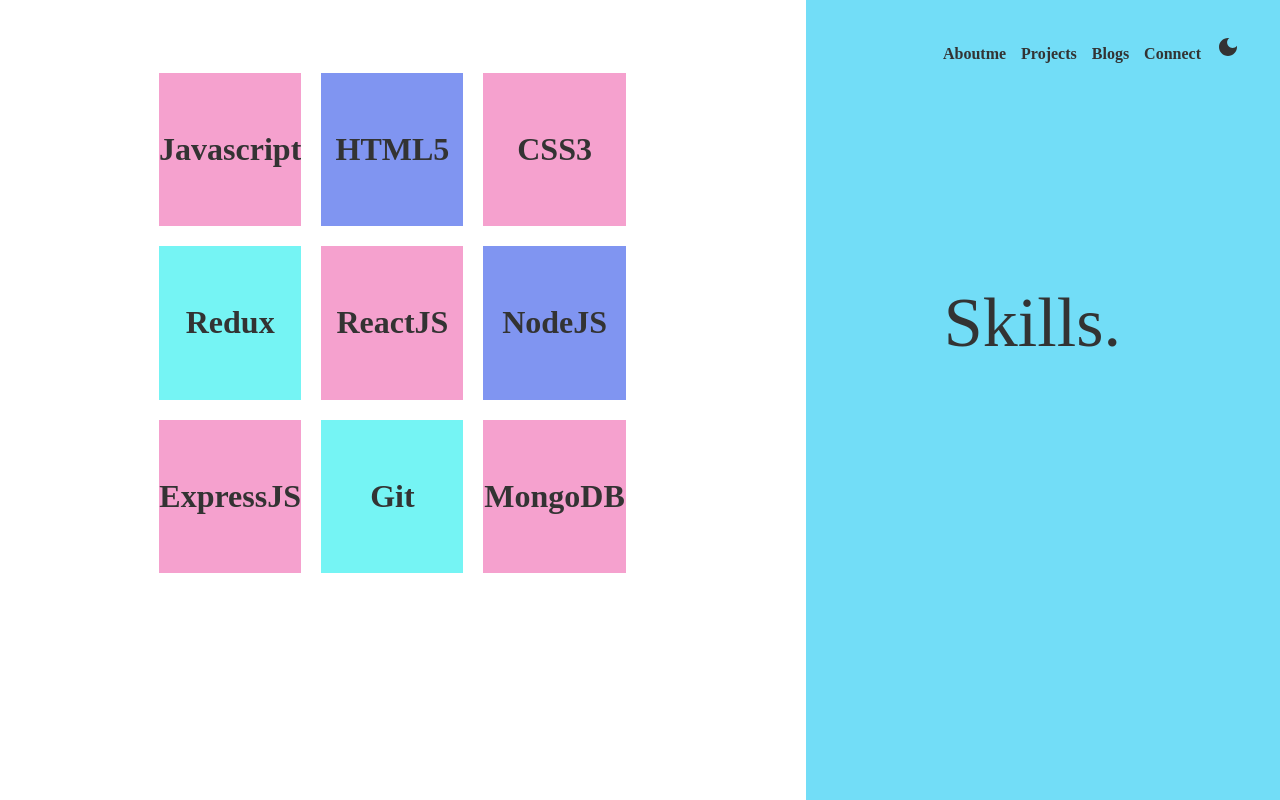
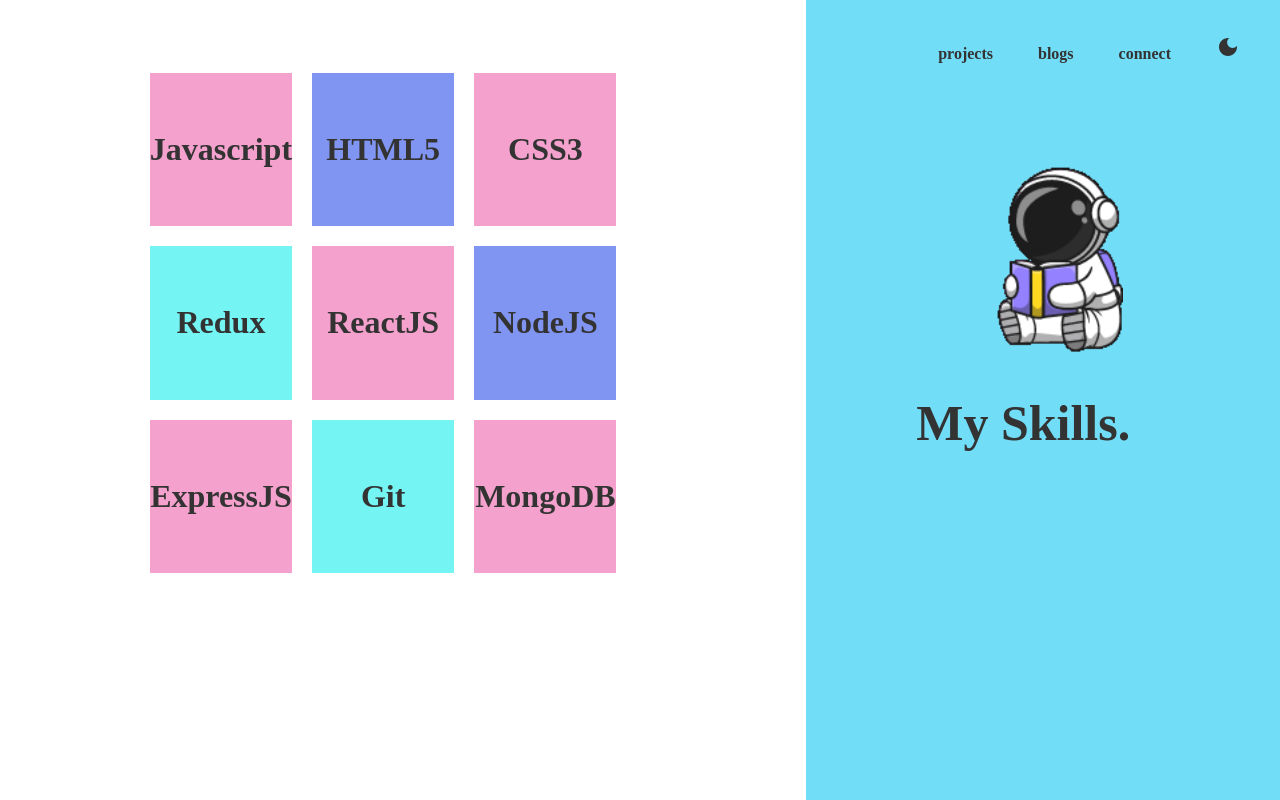
Before and after one commit to VinlaRose/vinla-portfolio, a React (Create React App) app: page / in a window 1280 px wide. Shown: the top 800 px of the page. Built offline with nearby package versions, Linux system fonts and the light colour scheme; a web font is replaced by a local one.

Commit message:
added gif

```diff
--- a/src/components/Aboutme/Aboutme.css
+++ b/src/components/Aboutme/Aboutme.css
@@ -4,16 +4,11 @@
     margin: 0;
   }
 
-
-
   .container {
     height: 100vh;
     display: flex;
     flex-direction: column;
-
   }
-
-
 
   button {
     padding: 10px;
@@ -24,11 +19,9 @@
 
   .dark-mode-on  {
     background: #333;
-
     color: #fff;
   }
   .dark-mode-on a{
-
     color: #fff
   }
 
@@ -51,7 +44,8 @@
   }
 
   .nav-a{
-    font-weight: 800;
+    font-weight: 700;
+    margin-right: 30px;
   }
 
   .logo img {
@@ -73,6 +67,8 @@
     text-decoration: underline;
   }
 
+
+
   .opening{
     display: flex;
     justify-content: space-around;
@@ -80,12 +76,15 @@
 
   .skillsHeading{
     display: flex;
+    flex-direction: column;
     align-items: center;
   justify-content: center;
-  font-size: 70px;
-  font-weight: 500;
+  }
 
-  }
+.skillsHeadingimg{
+  font-size: 100px;
+  height: 200px;
+}
 
   @media only screen and (max-width: 600px) {
 
--- a/src/components/Aboutme/Aboutme.jsx
+++ b/src/components/Aboutme/Aboutme.jsx
@@ -4,6 +4,9 @@
 import LightModeIcon from '@mui/icons-material/LightMode';
 import DarkModeIcon from '@mui/icons-material/DarkMode';
 import { GridIcons } from '../gridIcons/GridIcons';
+import gifImage from '../assets/skills.gif'
+
+
 
 
 const AboutMe = () => {
@@ -22,10 +25,11 @@
 
       </div>
       <div className="nav-buttons">
-        <a className='nav-a' href="#">Aboutme</a>
-        <a className='nav-a' href="#projects">Projects</a>
-        <a className='nav-a' href="#">Blogs</a>
-        <a className='nav-a' href="#connect">Connect</a>
+
+        {/* <a className='nav-a' href="#">aboutme</a> */}
+        <a className='nav-a' href="#projects">projects</a>
+        <a className='nav-a' href="#">blogs</a>
+        <a className='nav-a' href="#connect">connect</a>
         <span onClick={toggleDarkMode}>{state.darkMode ? <LightModeIcon/> : <DarkModeIcon/>}</span>
       </div>
     </nav>
@@ -33,7 +37,11 @@
 
       <div className="gridSpace"><GridIcons/></div>
 
-      <div className="skillsHeading">Skills.</div>
+      <div className="skillsHeading">
+      <img className='skillsHeadingimg' src={gifImage} alt="" autoPlay={true}  />
+      <h1 className="project-heading">My Skills.</h1>
+
+      </div>
 
     </div>
 
```
Also changed, not shown: src/components/assets/skills.gif (added).
